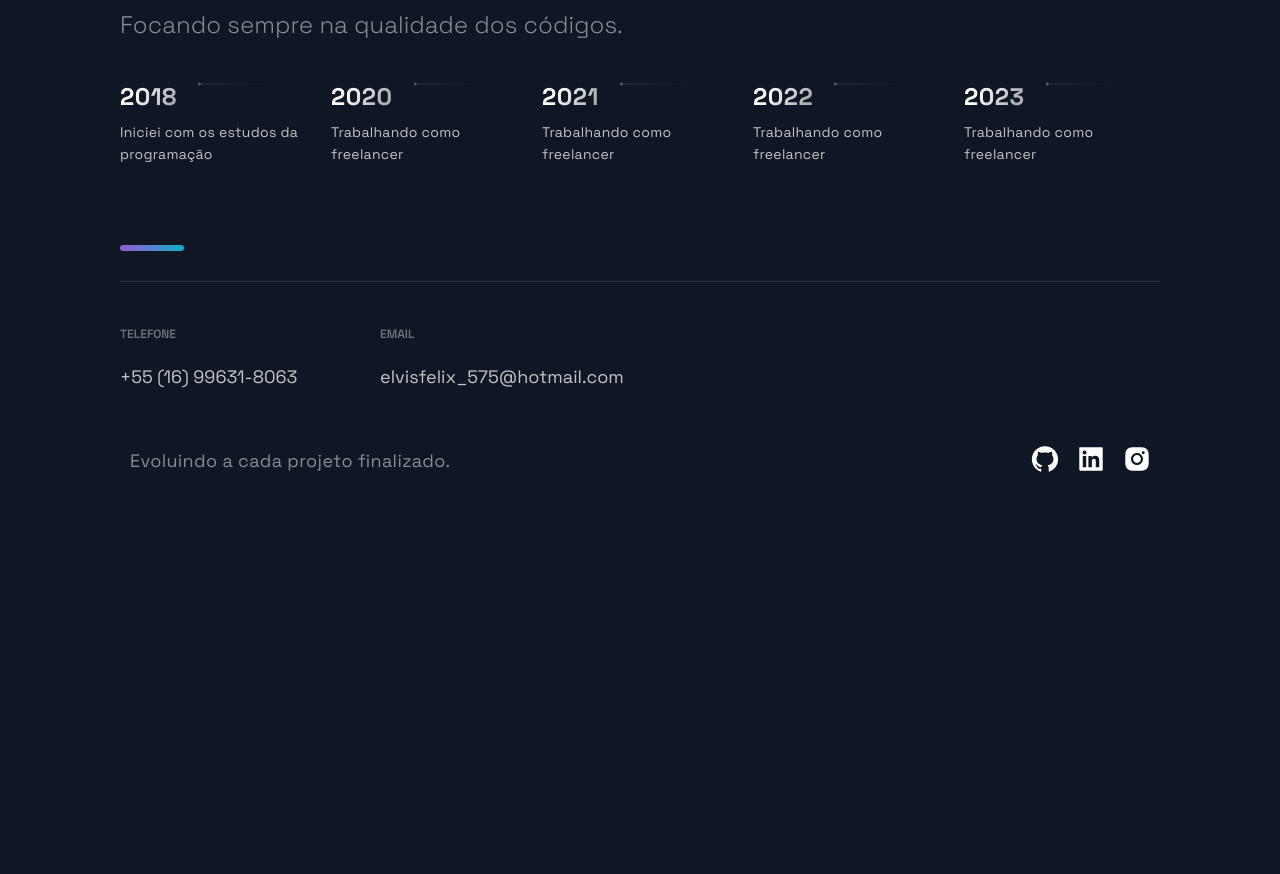
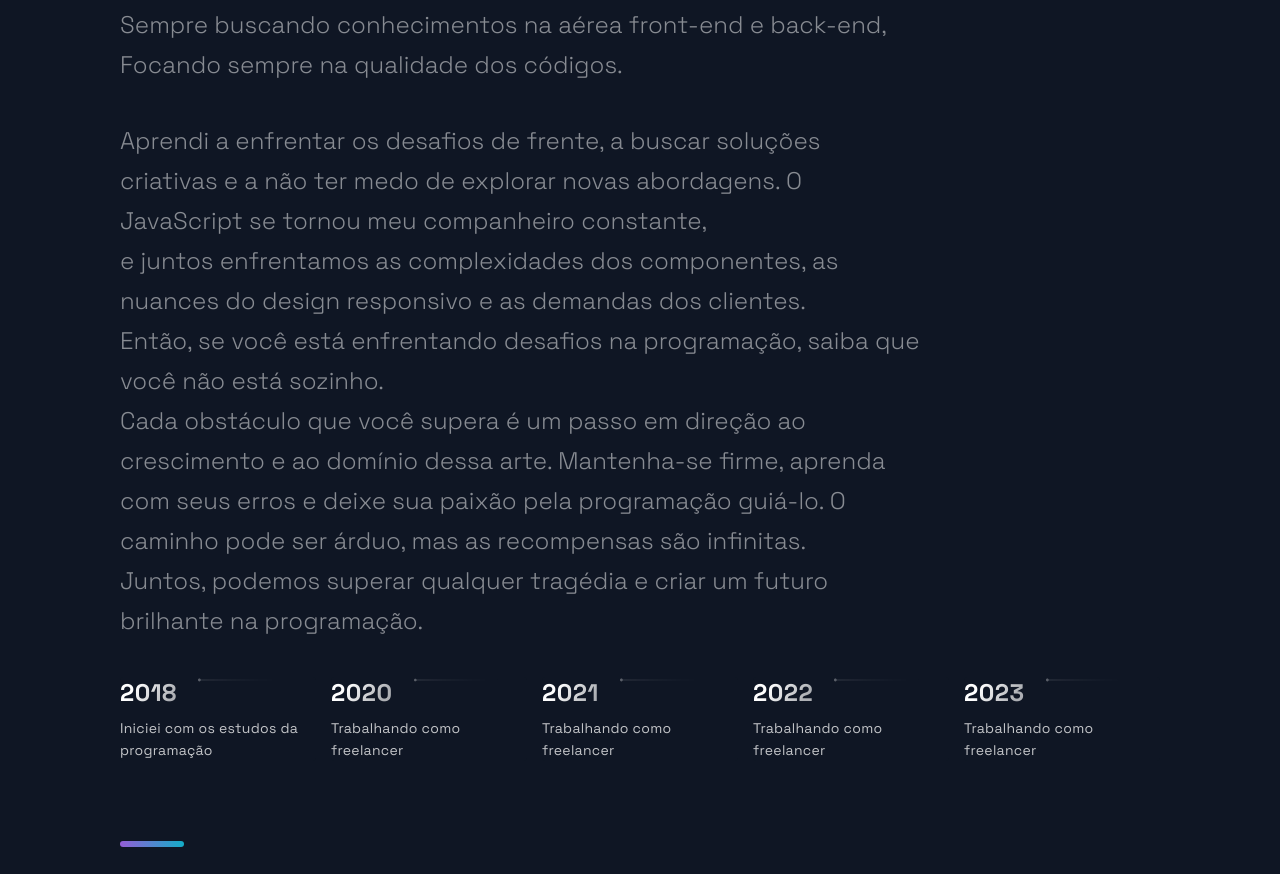
Before and after one commit to ElvisFelix-dev/elvisfelix-portfolio, a Next.js app: page / in a window 1280 px wide. Shown: the part 4502-5376 px from the top of the page. Before the commit the page ends 5039 px from the top, so only its background shows below. Built offline with nearby package versions, Linux system fonts and the light colour scheme.

Commit message:
Update TimeLine.js

```diff
--- a/src/components/TimeLine/TimeLine.js
+++ b/src/components/TimeLine/TimeLine.js
@@ -46,9 +46,16 @@ const Timeline = () => {
     <Section id="about">
       <SectionTitle>Sobre Mim</SectionTitle>
       <SectionText>
-        Me chamo Elvis Felix, fundador da Eyes Green, apaixonado por tecnologias, <br/>
+        Me chamo Elvis Felix, apaixonado por tecnologias, esde os primeiros passos no mundo da codificação, mergulhei de cabeça em projetos complexos, explorando a vastidão desse universo tecnológico.<br/>
         Sempre buscando conhecimentos na aérea front-end e back-end, <br/>
         Focando sempre na qualidade dos códigos.
+      </SectionText>
+      <SectionText>
+        Aprendi a enfrentar os desafios de frente, a buscar soluções criativas e a não ter medo de explorar novas abordagens. O JavaScript se tornou meu companheiro constante, <br/>
+         e juntos enfrentamos as complexidades dos componentes, as nuances do design responsivo e as demandas dos clientes.<br/>
+         Então, se você está enfrentando desafios na programação, saiba que você não está sozinho. <br/>
+        Cada obstáculo que você supera é um passo em direção ao crescimento e ao domínio dessa arte. Mantenha-se firme, aprenda com seus erros e deixe sua paixão pela programação guiá-lo. O caminho pode ser árduo, mas as recompensas são infinitas.<br/>
+        Juntos, podemos superar qualquer tragédia e criar um futuro brilhante na programação.
       </SectionText>
       <CarouselContainer ref={carouselRef} onScroll={handleScroll}>
         <>
```
